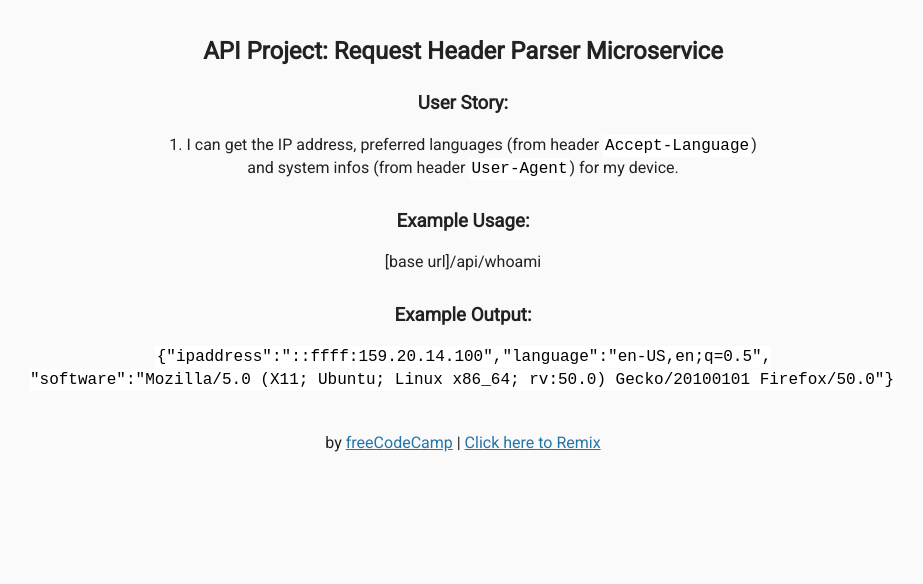
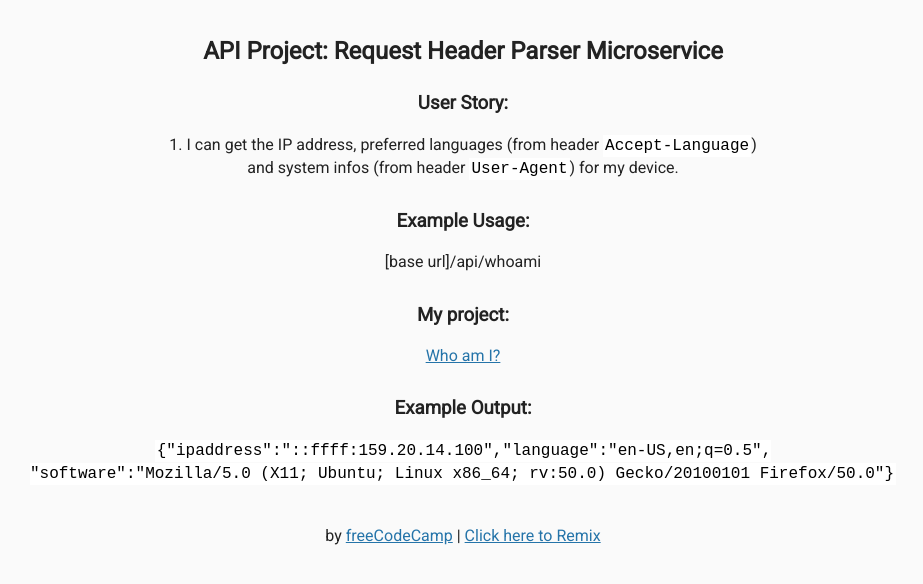
Before and after one commit to jamescapps/Request_Header_Parser_Microservice, a website: page views/index.html in a window 1280 px wide. Shown: the whole page, without its empty margins (177-1100 px from the left). Drawn offline with Linux system fonts and the light colour scheme; files that its build step writes are made by us from their sources.

Commit message:
Added link to my project.

```diff
--- a/views/index.html
+++ b/views/index.html
@@ -20,6 +20,11 @@
           [base url]/api/whoami
         </p>
 
+        <h3>My project:</h3>
+        <p>
+          <a href="https://smooth-beaufort.glitch.me/api/whoami">Who am I?</a>
+        </p>
+
         <h3>Example Output:</h3>
         <p>
           <code>{"ipaddress":"::ffff:159.20.14.100","language":"en-US,en;q=0.5",<br>"software":"Mozilla/5.0 (X11; Ubuntu; Linux x86_64; rv:50.0) Gecko/20100101 Firefox/50.0"}</code>
```
